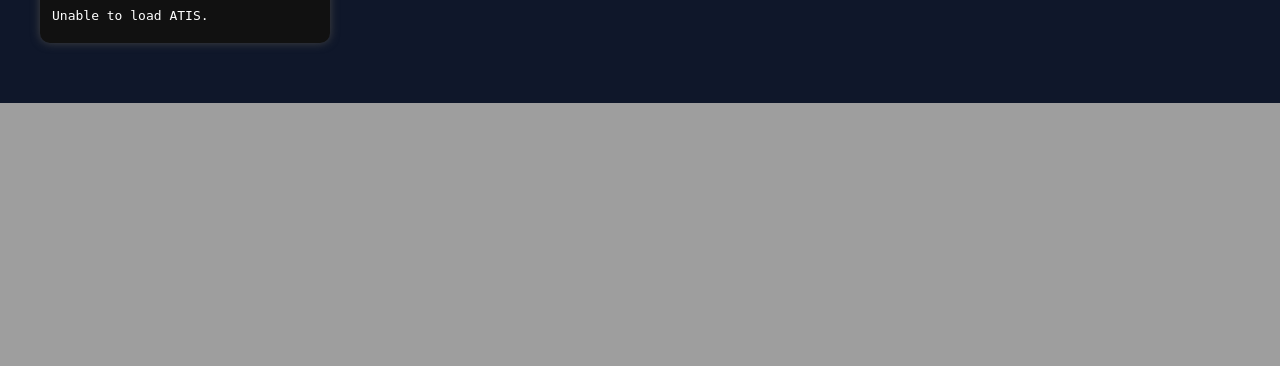
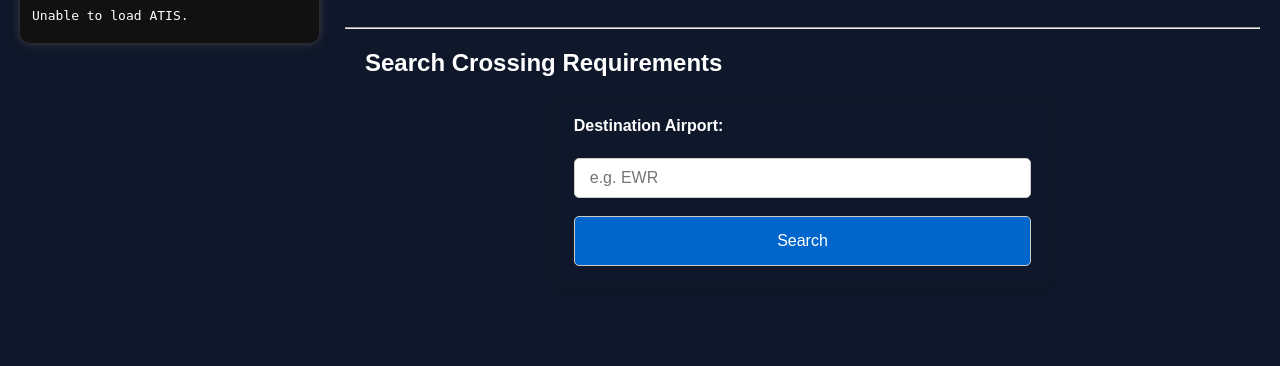
Before and after one commit to alphagolfcharlie/ids-backend, a Flask app: page / in a window 1280 px wide; the page is wider, and only the part inside the window is pictured. Shown: the part 910-1276 px from the top of that part. Before the commit the page ends 1013 px from the top of that part, so only its background shows below. Run offline with Flask 3, Linux system fonts and the light colour scheme; data that the repository does not hold is empty.

Commit message:
update homepage

```diff
--- a/app.py
+++ b/app.py
@@ -400,6 +400,25 @@ def crossings():
     searched = True
     return render_template("crossings.html", crossings=crossings)
 
+
+@app.route('/api/crossings')
+def api_crossings():
+    destination = request.args.get('destination', '').upper()
+    query = {"destination": destination} if destination else {}
+    rows = crossings_collection.find(query).sort("destination", 1)
+
+    crossings = []
+    for row in rows:
+        crossings.append({
+            'destination': row.get('destination'),
+            'fix': row.get('bdry_fix'),
+            'restriction': row.get('restriction'),
+            'notes': row.get('notes'),
+            'artcc': row.get('artcc')
+        })
+
+    return jsonify(crossings)
+
 @app.route('/admin/crossings')
 @requires_auth
 def admin_crossings():
--- a/static/styles.css
+++ b/static/styles.css
@@ -446,7 +383,7 @@ background-color: #3d3d3d;
 
 
   .container {
-      max-width: 1200px;
+      /*max-width: 1200px;*/
       margin: 40px auto;
       padding: 20px;
       background-color: #0f172a; /* Ensure background matches the body */
--- a/templates/base.html
+++ b/templates/base.html
@@ -20,8 +20,6 @@
                 <a href="/search">Search Routes</a>
                 <a href="refs">References</a>
                 <a href="SOPs">SOPs</a>
-                <a href="{{ url_for ('show_map') }}">Map</a>
-                <a href="/crossings">Crossings</a>
                 <a href="/flightdata">Flight Data Practice</a>
             </div>
         </div>
--- a/templates/index.html
+++ b/templates/index.html
@@ -10,9 +10,22 @@
     <!-- Airport cards injected here -->
   </div>
 
-  <!-- Right column: Map -->
+  <!-- Right column: Map and Crossings -->
   <div style="flex: 2 1 75%; position: relative;">
+    <!-- Map -->
     <div id="map" style="height: 700px; border-radius: 10px;"></div>
+
+    <!-- Crossings Form and Results -->
+    <hr style="margin-top: 30px; margin-bottom: 20px;">
+    <h2>Search Crossing Requirements</h2>
+
+    <form id="crossingForm" style="margin-bottom: 20px;">
+      <label for="destination">Destination Airport:</label><br>
+      <input type="text" id="destination" name="destination" placeholder="e.g. EWR"><br><br>
+      <input type="submit" value="Search">
+    </form>
+
+    <div id="crossingResults"></div>
   </div>
 </div>
 
@@ -246,4 +259,49 @@
       });
     });
 </script>
+
+<script>
+  document.getElementById('crossingForm').addEventListener('submit', async function (e) {
+    e.preventDefault();
+
+    const destination = document.getElementById('destination').value.trim().toUpperCase();
+    const resultsContainer = document.getElementById('crossingResults');
+    resultsContainer.innerHTML = 'Searching...';
+
+    try {
+      const res = await fetch(`/api/crossings?destination=${destination}`);
+      const data = await res.json();
+
+      if (data.length === 0) {
+        resultsContainer.innerHTML = '<p>No matching LOA items found.</p>';
+        return;
+      }
+
+      const list = document.createElement('ul');
+
+      data.forEach(crossing => {
+        const item = document.createElement('li');
+        item.className = 'card';
+        item.style = 'margin-bottom: 10px; padding: 10px; border: 1px solid #ccc; border-radius: 6px;';
+        item.innerHTML = `
+          <strong>${crossing.destination}</strong><br>
+          <span>Boundary Fix:</span> ${crossing.fix || 'N/A'}<br>
+          <span>Restriction:</span> ${crossing.restriction}<br>
+          <span>Notes:</span> ${crossing.notes || 'N/A'}<br>
+          <span>ARTCC:</span> ${crossing.artcc}
+        `;
+        list.appendChild(item);
+      });
+
+      resultsContainer.innerHTML = '';
+      resultsContainer.appendChild(list);
+
+    } catch (error) {
+      resultsContainer.innerHTML = '<p>Error loading crossings. Please try again later.</p>';
+      console.error(error);
+    }
+  });
+</script>
+
+
 {% endblock %}
```
Also changed, not shown: other parts of static/styles.css (+0 -63 lines).
